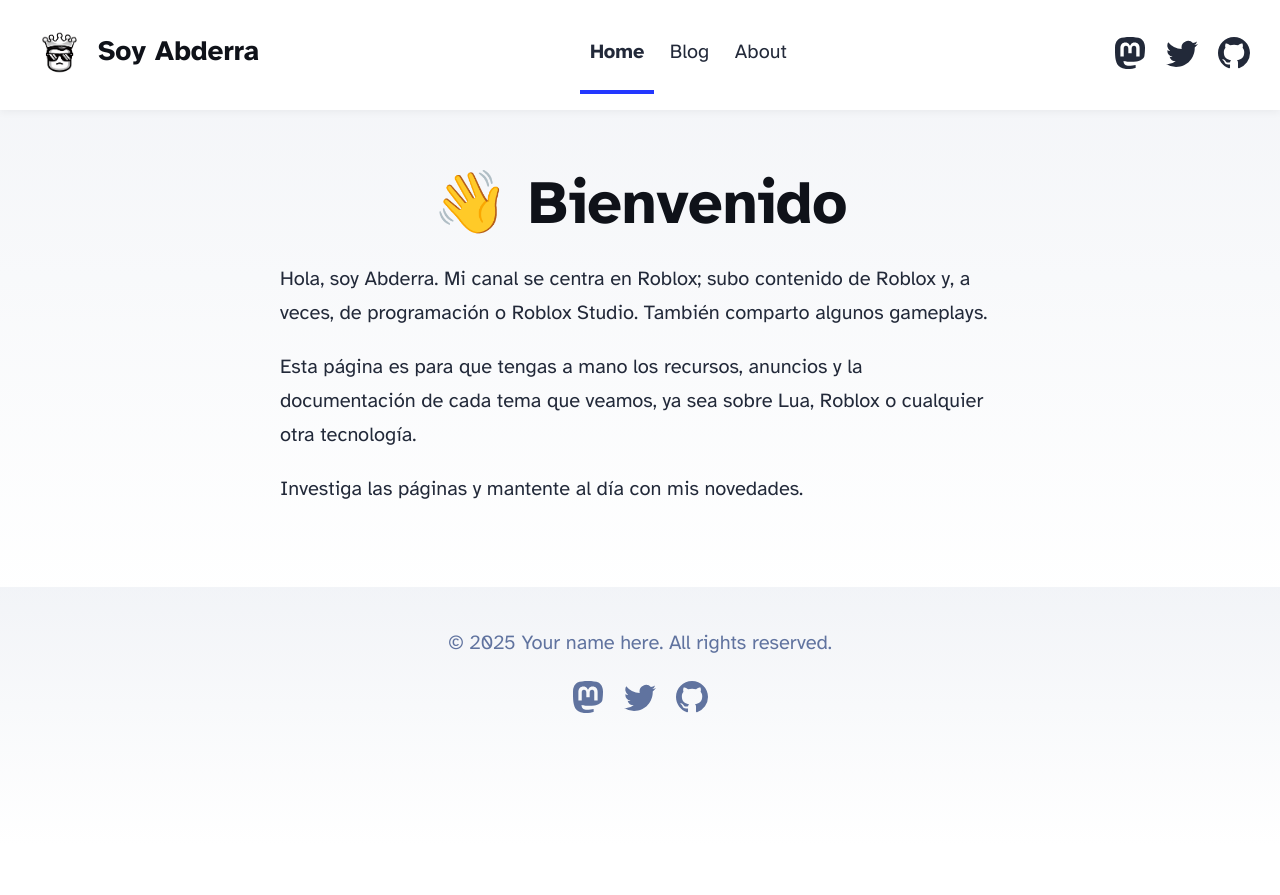
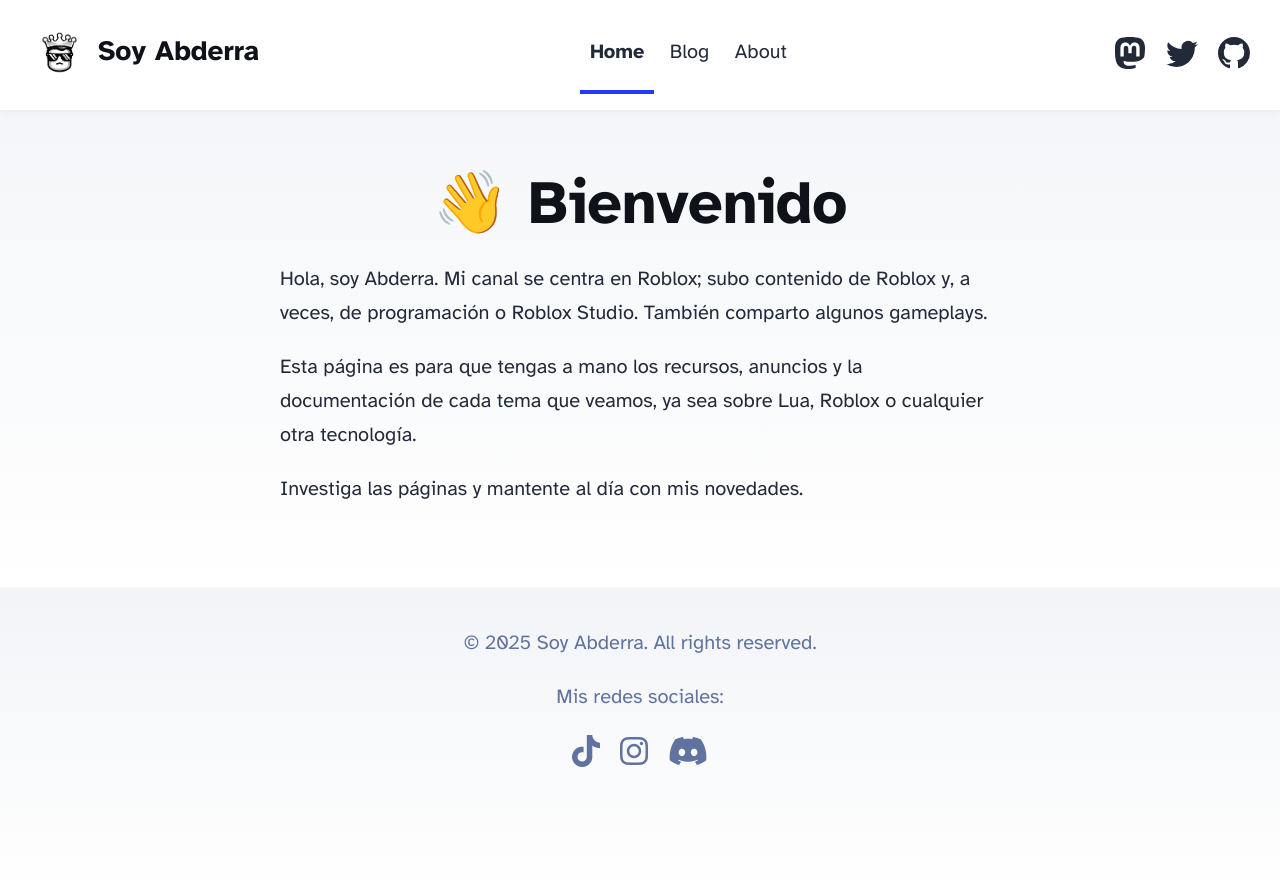
Before and after one commit to abdedarghal111/un-blog, an Astro site: page / in a window 1280 px wide. Before the commit the page ends 845 px from the top, so only its background shows below. Built offline with nearby package versions, Linux system fonts and the light colour scheme; Astro itself is replaced by a stand-in of ours.

Commit message:
Update footer with personal branding

```diff
--- a/src/components/Footer.astro
+++ b/src/components/Footer.astro
@@ -3,39 +3,20 @@ const today = new Date();
 ---
 
 <footer>
-	&copy; {today.getFullYear()} Your name here. All rights reserved.
+        &copy; {today.getFullYear()} Soy Abderra. All rights reserved.
+        <p>Mis redes sociales:</p>
         <div class="social-links">
-		<a href="https://m.webtoo.ls/@astro" target="_blank">
-			<span class="sr-only">Follow Astro on Mastodon</span>
-			<svg
-				viewBox="0 0 16 16"
-				aria-hidden="true"
-				width="32"
-				height="32"
-				astro-icon="social/mastodon"
-				><path
-					fill="currentColor"
-					d="M11.19 12.195c2.016-.24 3.77-1.475 3.99-2.603.348-1.778.32-4.339.32-4.339 0-3.47-2.286-4.488-2.286-4.488C12.062.238 10.083.017 8.027 0h-.05C5.92.017 3.942.238 2.79.765c0 0-2.285 1.017-2.285 4.488l-.002.662c-.004.64-.007 1.35.011 2.091.083 3.394.626 6.74 3.78 7.57 1.454.383 2.703.463 3.709.408 1.823-.1 2.847-.647 2.847-.647l-.06-1.317s-1.303.41-2.767.36c-1.45-.05-2.98-.156-3.215-1.928a3.614 3.614 0 0 1-.033-.496s1.424.346 3.228.428c1.103.05 2.137-.064 3.188-.189zm1.613-2.47H11.13v-4.08c0-.859-.364-1.295-1.091-1.295-.804 0-1.207.517-1.207 1.541v2.233H7.168V5.89c0-1.024-.403-1.541-1.207-1.541-.727 0-1.091.436-1.091 1.296v4.079H3.197V5.522c0-.859.22-1.541.66-2.046.456-.505 1.052-.764 1.793-.764.856 0 1.504.328 1.933.983L8 4.39l.417-.695c.429-.655 1.077-.983 1.934-.983.74 0 1.336.259 1.791.764.442.505.661 1.187.661 2.046v4.203z"
-				></path></svg
-			>
+                <a href="https://www.tiktok.com/@soyabderra" target="_blank" rel="noopener">
+                        <span class="sr-only">TikTok</span>
+                        <i class="fa-brands fa-tiktok" aria-hidden="true"></i>
                 </a>
-		<a href="https://twitter.com/astrodotbuild" target="_blank">
-			<span class="sr-only">Follow Astro on Twitter</span>
-			<svg viewBox="0 0 16 16" aria-hidden="true" width="32" height="32" astro-icon="social/twitter"
-				><path
-					fill="currentColor"
-					d="M5.026 15c6.038 0 9.341-5.003 9.341-9.334 0-.14 0-.282-.006-.422A6.685 6.685 0 0 0 16 3.542a6.658 6.658 0 0 1-1.889.518 3.301 3.301 0 0 0 1.447-1.817 6.533 6.533 0 0 1-2.087.793A3.286 3.286 0 0 0 7.875 6.03a9.325 9.325 0 0 1-6.767-3.429 3.289 3.289 0 0 0 1.018 4.382A3.323 3.323 0 0 1 .64 6.575v.045a3.288 3.288 0 0 0 2.632 3.218 3.203 3.203 0 0 1-.865.115 3.23 3.23 0 0 1-.614-.057 3.283 3.283 0 0 0 3.067 2.277A6.588 6.588 0 0 1 .78 13.58a6.32 6.32 0 0 1-.78-.045A9.344 9.344 0 0 0 5.026 15z"
-				></path></svg
-			>
+                <a href="https://www.instagram.com/soyabderra" target="_blank" rel="noopener">
+                        <span class="sr-only">Instagram</span>
+                        <i class="fa-brands fa-instagram" aria-hidden="true"></i>
                 </a>
-		<a href="https://github.com/withastro/astro" target="_blank">
-			<span class="sr-only">Go to Astro's GitHub repo</span>
-			<svg viewBox="0 0 16 16" aria-hidden="true" width="32" height="32" astro-icon="social/github"
-				><path
-					fill="currentColor"
-					d="M8 0C3.58 0 0 3.58 0 8c0 3.54 2.29 6.53 5.47 7.59.4.07.55-.17.55-.38 0-.19-.01-.82-.01-1.49-2.01.37-2.53-.49-2.69-.94-.09-.23-.48-.94-.82-1.13-.28-.15-.68-.52-.01-.53.63-.01 1.08.58 1.23.82.72 1.21 1.87.87 2.33.66.07-.52.28-.87.51-1.07-1.78-.2-3.64-.89-3.64-3.95 0-.87.31-1.59.82-2.15-.08-.2-.36-1.02.08-2.12 0 0 .67-.21 2.2.82.64-.18 1.32-.27 2-.27.68 0 1.36.09 2 .27 1.53-1.04 2.2-.82 2.2-.82.44 1.1.16 1.92.08 2.12.51.56.82 1.27.82 2.15 0 3.07-1.87 3.75-3.65 3.95.29.25.54.73.54 1.48 0 1.07-.01 1.93-.01 2.2 0 .21.15.46.55.38A8.012 8.012 0 0 0 16 8c0-4.42-3.58-8-8-8z"
-				></path></svg
-			>
+                <a href="https://discord.com/invite/Zfx9Yg855k" target="_blank" rel="noopener">
+                        <span class="sr-only">Discord</span>
+                        <i class="fa-brands fa-discord" aria-hidden="true"></i>
                 </a>
         </div>
 </footer>
@@ -56,6 +37,9 @@ const today = new Date();
                 text-decoration: none;
                 color: rgb(var(--gray));
         }
+        .social-links i {
+                font-size: 32px;
+        }
         .social-links a:hover {
                 color: rgb(var(--gray-dark));
         }
```
Lines whose indentation alone changed are shown as unchanged.
